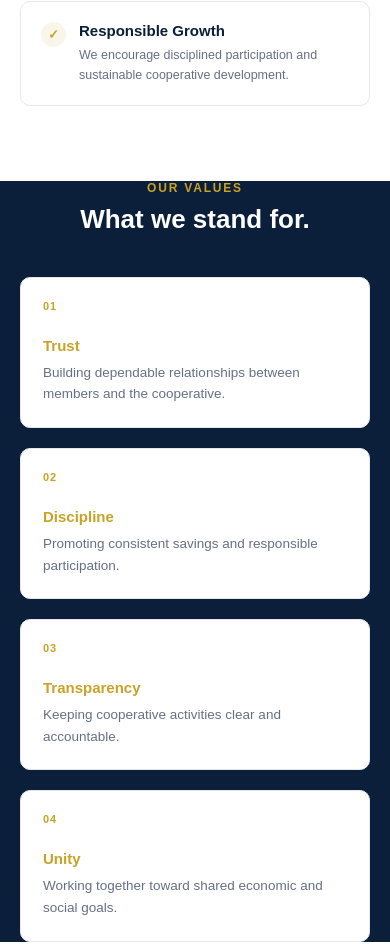
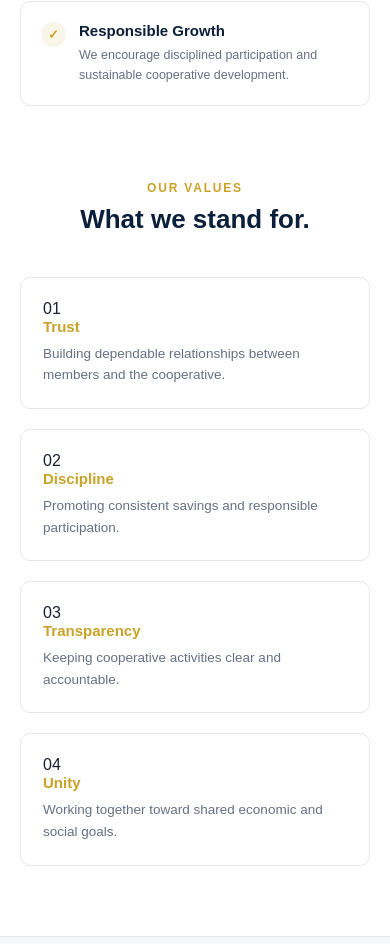
Before and after one commit to letoxzy/exclusive-cooperative, a React (Vite) app: page / in a window 390 px wide. Shown: the part 5093-6037 px from the top of the page. Built offline with nearby package versions, Linux system fonts and the light colour scheme; no server answers.

Commit message:
Add homepage gallery slider

```diff
--- a/src/pages/Home.jsx
+++ b/src/pages/Home.jsx
@@ -35,7 +35,7 @@
           </div>
         </div>
       </section>
-
+      <GallerySlider />
       {/* =========================
           AT A GLANCE
       ========================= */}
@@ -374,7 +374,6 @@
       {/* =========================
           GALLERY
       ========================= */}
-      <GallerySlider />
 
       {/* =========================
           CTA
--- a/src/styles/home.css
+++ b/src/styles/home.css
@@ -544,75 +544,140 @@
 
 
 /* =========================================
-   VALUES
+   OUR VALUES
 ========================================= */
 
 .values-section {
-  background: var(--navy);
-
+  background: var(--white);
   padding: 90px 20px;
 }
 
-.values-section .section-eyebrow {
-  color: var(--gold);
+.values-inner {
+  max-width: 1100px;
+  margin: 0 auto;
 }
 
-.values-section .section-heading h2 {
-  color: var(--white);
+.values-intro {
+  max-width: 650px;
+  margin-bottom: 42px;
 }
 
+.values-intro h2 {
+  color: var(--navy);
+  font-size: clamp(28px, 4vw, 38px);
+  line-height: 1.2;
+  margin: 0 0 14px;
+}
+
+.values-intro p:last-child {
+  color: var(--muted);
+  font-size: 14.5px;
+  line-height: 1.75;
+  margin: 0;
+}
+
+
+/* Value cards */
+
 .values-grid {
-  max-width: 1100px;
-
-  margin: 0 auto;
-
   display: grid;
-
   grid-template-columns: repeat(4, 1fr);
-
   gap: 18px;
 }
 
 .value-card {
-  padding: 28px;
+  background: var(--light);
+  border: 1px solid var(--border);
+  border-radius: var(--radius);
+  padding: 27px;
 
-  border: 1px solid rgba(255, 255, 255, 0.13);
+  min-height: 215px;
 
-  border-radius: var(--radius);
+  display: flex;
+  flex-direction: column;
 
-  background: rgba(255, 255, 255, 0.035);
+  transition:
+    transform 0.2s ease,
+    box-shadow 0.2s ease,
+    border-color 0.2s ease;
 }
 
-.value-card > span {
-  display: block;
-
-  color: var(--gold);
-
-  font-size: 11px;
-
-  font-weight: 800;
-
-  letter-spacing: 1px;
-
-  margin-bottom: 25px;
+.value-card:hover {
+  transform: translateY(-4px);
+  border-color: #d3d9e2;
+  box-shadow: 0 14px 30px rgba(11, 31, 58, 0.07);
 }
 
-.value-card h3 {
-  color: var(--white);
 
-  margin: 0 0 9px;
+/* Number */
 
-  font-size: 18px;
+.value-top {
+  display: flex;
+  align-items: center;
+  gap: 12px;
+  margin-bottom: 35px;
 }
 
+.value-number {
+  color: var(--gold);
+  font-size: 12px;
+  font-weight: 800;
+  letter-spacing: 1px;
+}
+
+.value-line {
+  flex: 1;
+  height: 1px;
+  background: var(--border);
+}
+
+
+/* Title */
+
+.value-card h3 {
+  color: var(--navy);
+  font-size: 20px;
+  margin: 0 0 10px;
+}
+
+
+/* Description */
+
 .value-card p {
-  color: #bfc9d8;
+  color: var(--muted);
+  font-size: 13px;
+  line-height: 1.7;
+  margin: 0;
+}
 
-  margin: 0;
 
-  font-size: 13px;
+/* =========================================
+   VALUES RESPONSIVE
+========================================= */
 
-  line-height: 1.7;
+@media (max-width: 1000px) {
+
+  .values-grid {
+    grid-template-columns: repeat(2, 1fr);
+  }
+
+}
+
+
+@media (max-width: 600px) {
+
+  .values-section {
+    padding: 70px 18px;
+  }
+
+  .values-grid {
+    grid-template-columns: 1fr;
+  }
+
+  .value-card {
+    min-height: auto;
+  }
+
 }
 
 
```
